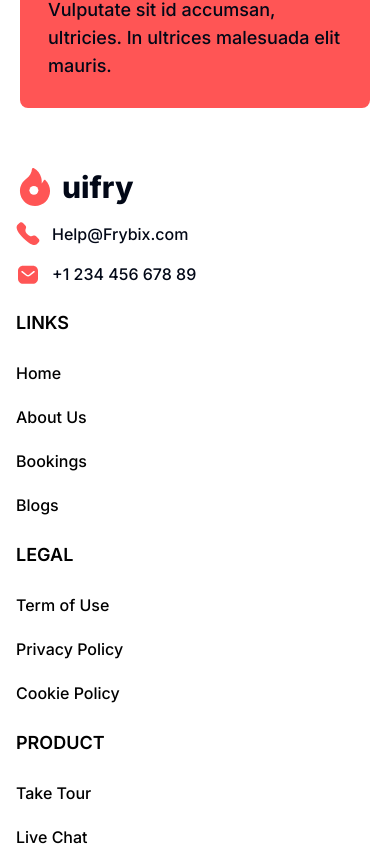
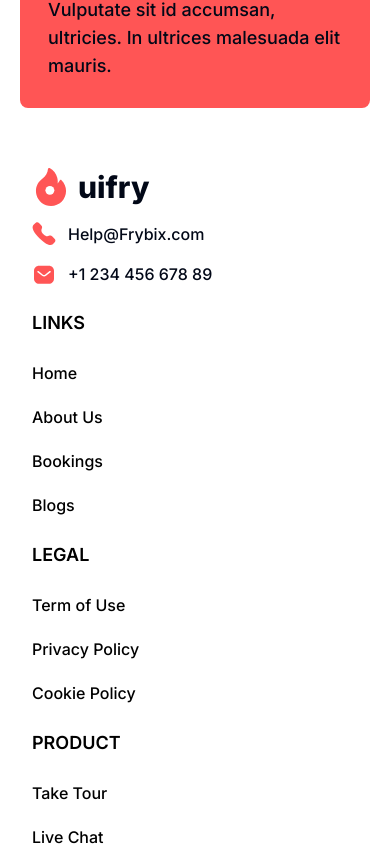
Before and after one commit to tejasvi8686/Responsive-App-Landing-Page-Design, a Next.js app: page / in a window 390 px wide. Shown: the part 4935-5784 px from the top of the page. Built offline with nearby package versions, Linux system fonts and the light colour scheme.

Commit message:
some minor changes in footer

```diff
--- a/components/Footer.tsx
+++ b/components/Footer.tsx
@@ -10,7 +10,7 @@ import { Button } from "./ui/button";
 const Footer = () => {
   return (
     <footer className="bg-white dark:bg-gray-900">
-      <div className="mx-auto w-full max-w-screen-xl px-4 sm:px-3 py-6 lg:py-8">
+      <div className="mx-auto w-full max-w-screen-xl px-8 sm:px-3 py-6 lg:py-8">
         <div className="grid grid-cols-1 md:grid-cols-5 gap-4">
           <div className="flex flex-col items-start">
           <Link
```
